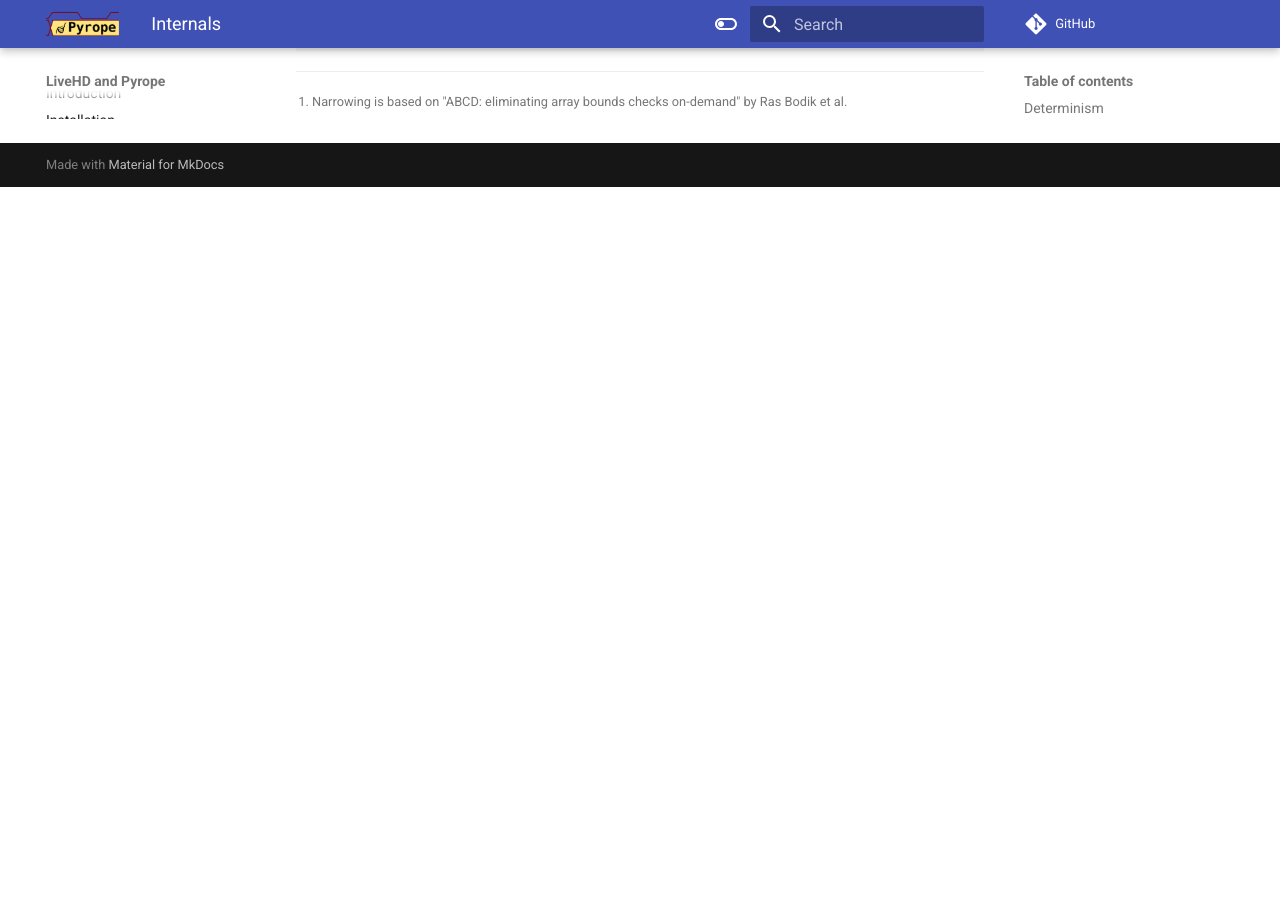
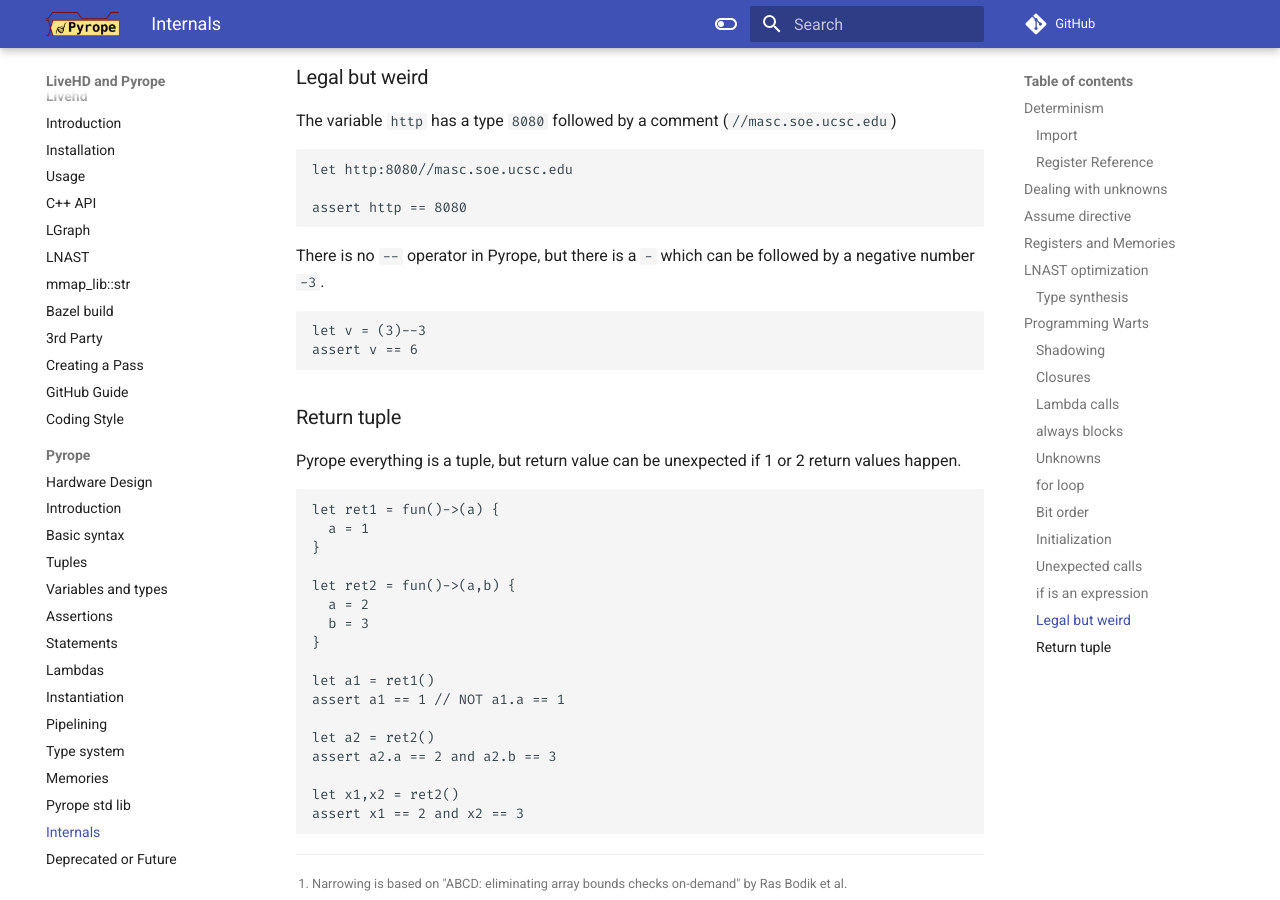
Before and after one commit to masc-ucsc/docs, an MkDocs documentation site: the page built from docs/pyrope/10-internals.md, in a window 1280 px wide and 900 px high, scrolled down 13001 px. Built offline with MkDocs 1.6.1 and Material for MkDocs 9.7.7, drawn with Linux system fonts in a browser that asks for light colours; comment, search, counter and statistics services are not loaded; before the commit the page ends 13188 px from its top, so only the background shows below that; some of the changed text lies outside the part shown.

Commit message:
add tuple and vs examples

````diff
--- a/docs/pyrope/10-internals.md
+++ b/docs/pyrope/10-internals.md
@@ -625,6 +625,22 @@
 }
 ```
 
+### Bit order
+
+Ranges are sets, this creates potentially unexpected results in reverse `for`
+iterators, but also in bit section:
+
+```
+let v = 0xF0
+
+assert v@[0] == 0
+assert v@[4] == 1
+
+assert v@[3..=4] == 0b010 == v@[3,4]
+assert v@[4..=3 by -1] == 0b010
+assert v@[4,3] == 0b001
+```
+
 ### Initialization
 
 Registers and variables are initialized to zero by default, but the reset logic
@@ -732,3 +748,28 @@
 let v = (3)--3
 assert v == 6
 ```
+
+### Return tuple
+
+Pyrope everything is a tuple, but return value can be unexpected if 1 or 2
+return values happen.
+
+```
+let ret1 = fun()->(a) {
+  a = 1
+}
+
+let ret2 = fun()->(a,b) {
+  a = 2
+  b = 3
+}
+
+let a1 = ret1()
+assert a1 == 1 // NOT a1.a == 1
+
+let a2 = ret2()
+assert a2.a == 2 and a2.b == 3
+
+let x1,x2 = ret2()
+assert x1 == 2 and x2 == 3
+```
````
Also changed, not shown: docs/pyrope/04-variables.md (+6 -2 lines), 17 other files.
